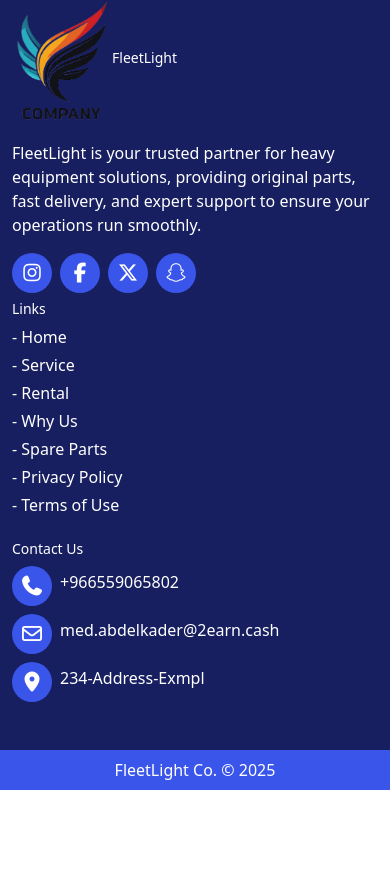
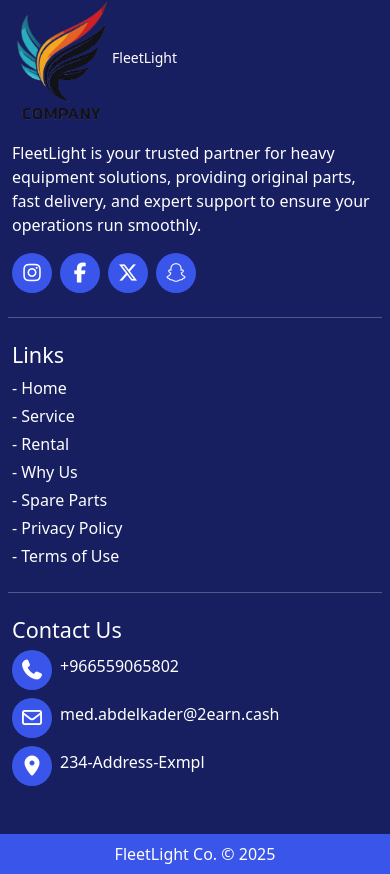
Before and after one commit to adelNfahmy10/fleetlight, an Angular app: page / in a window 390 px wide. Shown: the part 5244-6118 px from the top of the page. Before the commit the page ends 6034 px from the top, so only its background shows below. Built offline with nearby package versions, Linux system fonts and the light colour scheme.

Commit message:
font-title-footer

```diff
--- a/src/app/components/footer/footer.html
+++ b/src/app/components/footer/footer.html
@@ -19,8 +19,10 @@
         </div>
       </div>
 
+      <hr class="d-lg-none d-block mt-4">
+
       <div class="col-md-4 wow fadeInUp">
-        <h5>Links</h5>
+        <h4>Links</h4>
         <ul class="touch px-0 list-unstyled d-flex flex-column justify-content-start align-items-start gap-1">
           <li>- Home</li>
           <li>- Service</li>
@@ -32,8 +34,10 @@
         </ul>
       </div>
 
+      <hr class="d-lg-none d-block">
+
       <div class="col-md-4 wow fadeInUp">
-        <h5>Contact Us</h5>
+        <h4>Contact Us</h4>
         <ul class="list-unstyled px-0 d-flex flex-column justify-content-start align-items-start gap-2">
           <li class="cr">
             <div class="d-flex justify-content-center align-items-start gap-2">
```
